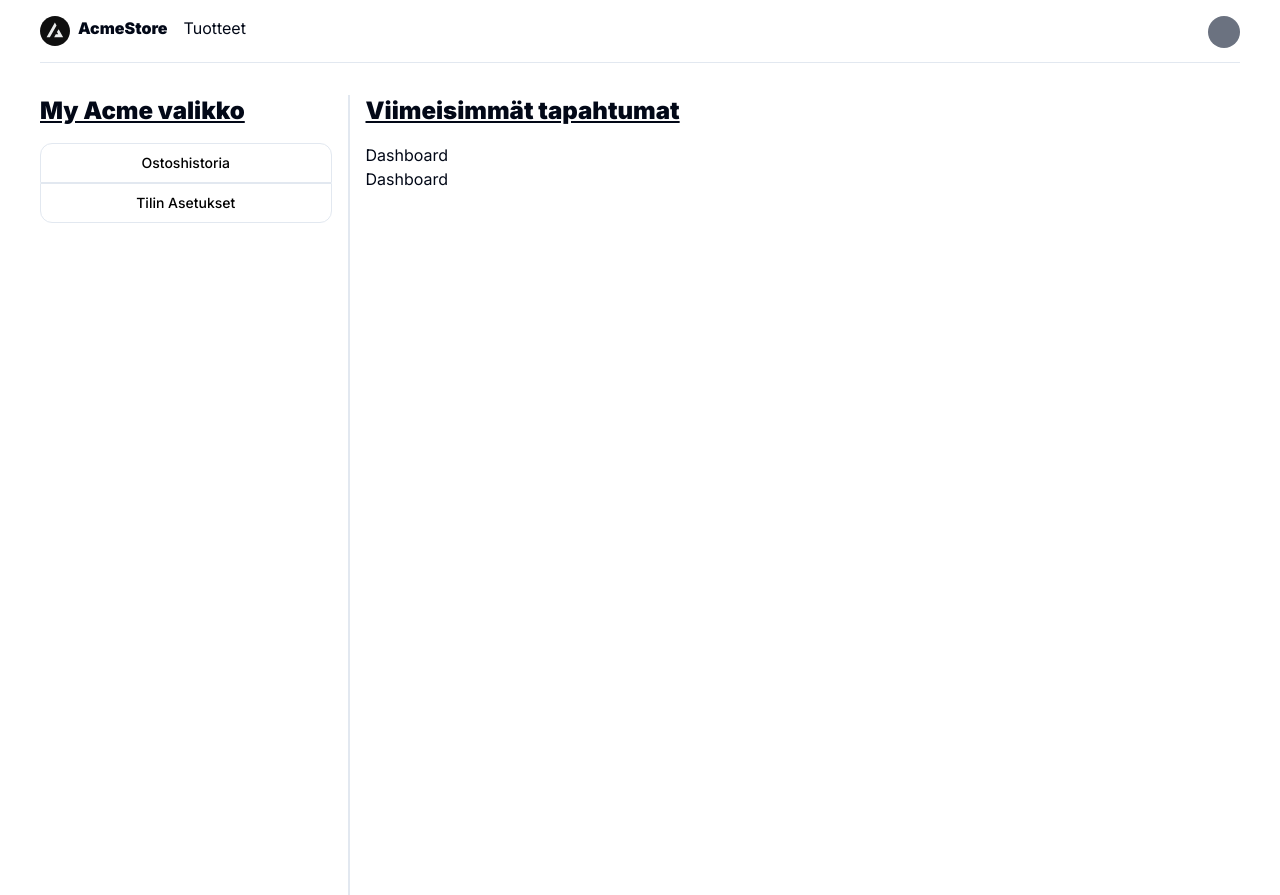
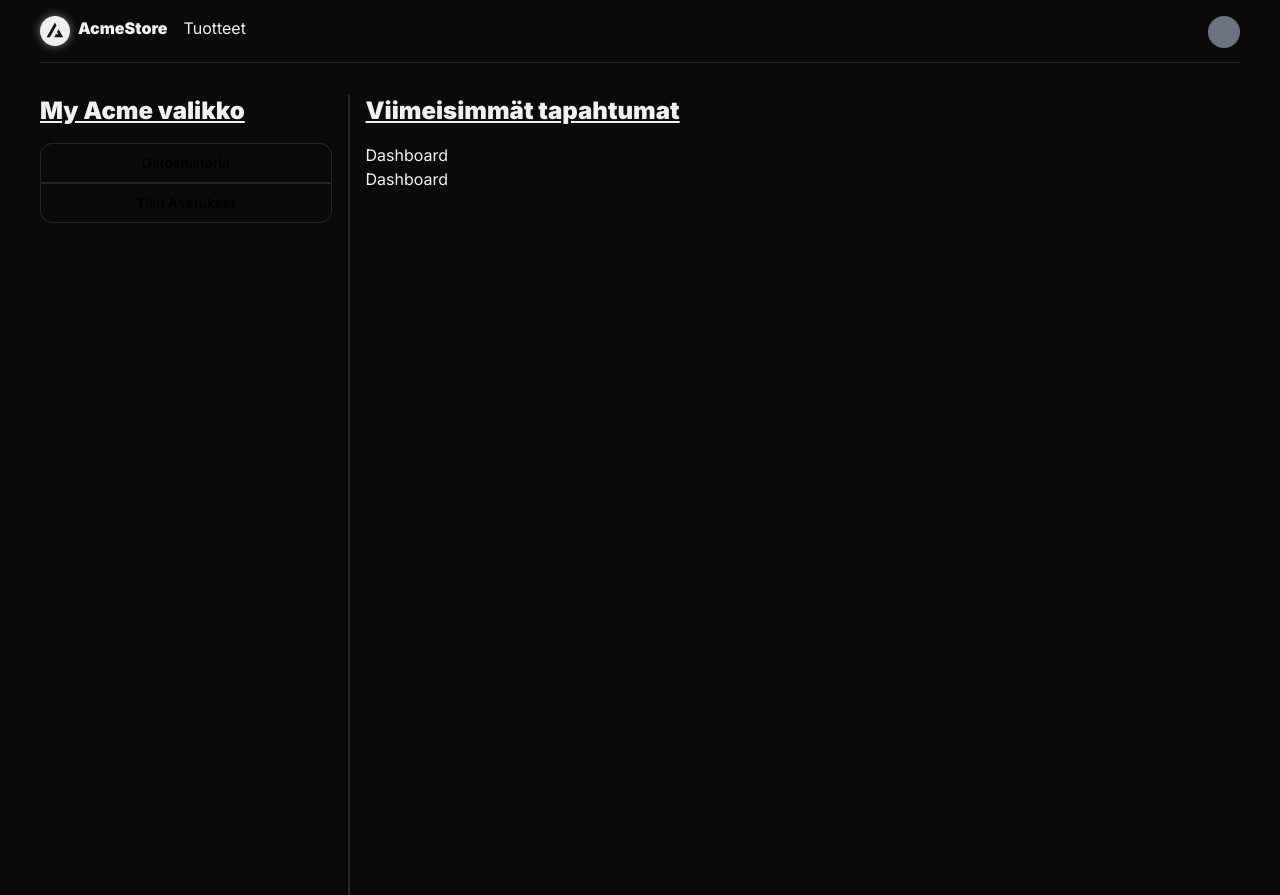
Before and after one commit to juhamikael/ICT-Project-Feedback-Solution, a Next.js app: page /dashboard in a window 1280 px wide. Built offline with nearby package versions, Linux system fonts and the light colour scheme; no server answers.

Commit message:
change theme

```diff
--- a/src/app/globals.css
+++ b/src/app/globals.css
@@ -5,64 +5,47 @@
 @layer base {
   :root {
     --background: 0 0% 100%;
-    --foreground: 222.2 84% 4.9%;
-
+    --foreground: 240 10% 3.9%;
     --card: 0 0% 100%;
-    --card-foreground: 222.2 84% 4.9%;
-
+    --card-foreground: 240 10% 3.9%;
     --popover: 0 0% 100%;
-    --popover-foreground: 222.2 84% 4.9%;
-
-    --primary: 222.2 47.4% 11.2%;
-    --primary-foreground: 210 40% 98%;
-
-    --secondary: 210 40% 96.1%;
-    --secondary-foreground: 222.2 47.4% 11.2%;
-
-    --muted: 210 40% 96.1%;
-    --muted-foreground: 215.4 16.3% 46.9%;
-
-    --accent: 210 40% 96.1%;
-    --accent-foreground: 222.2 47.4% 11.2%;
-
+    --popover-foreground: 240 10% 3.9%;
+    --primary: 142.1 76.2% 36.3%;
+    --primary-foreground: 355.7 100% 97.3%;
+    --secondary: 240 4.8% 95.9%;
+    --secondary-foreground: 240 5.9% 10%;
+    --muted: 240 4.8% 95.9%;
+    --muted-foreground: 240 3.8% 46.1%;
+    --accent: 240 4.8% 95.9%;
+    --accent-foreground: 240 5.9% 10%;
     --destructive: 0 84.2% 60.2%;
-    --destructive-foreground: 210 40% 98%;
-
-    --border: 214.3 31.8% 91.4%;
-    --input: 214.3 31.8% 91.4%;
-    --ring: 222.2 84% 4.9%;
-
+    --destructive-foreground: 0 0% 98%;
+    --border: 240 5.9% 90%;
+    --input: 240 5.9% 90%;
+    --ring: 142.1 76.2% 36.3%;
     --radius: 0.5rem;
   }
 
   .dark {
-    --background: 222.2 84% 4.9%;
-    --foreground: 210 40% 98%;
-
-    --card: 222.2 84% 4.9%;
-    --card-foreground: 210 40% 98%;
-
-    --popover: 222.2 84% 4.9%;
-    --popover-foreground: 210 40% 98%;
-
-    --primary: 210 40% 98%;
-    --primary-foreground: 222.2 47.4% 11.2%;
-
-    --secondary: 217.2 32.6% 17.5%;
-    --secondary-foreground: 210 40% 98%;
-
-    --muted: 217.2 32.6% 17.5%;
-    --muted-foreground: 215 20.2% 65.1%;
-
-    --accent: 217.2 32.6% 17.5%;
-    --accent-foreground: 210 40% 98%;
-
+    --background: 20 14.3% 4.1%;
+    --foreground: 0 0% 95%;
+    --card: 24 9.8% 10%;
+    --card-foreground: 0 0% 95%;
+    --popover: 0 0% 9%;
+    --popover-foreground: 0 0% 95%;
+    --primary: 142.1 70.6% 45.3%;
+    --primary-foreground: 144.9 80.4% 10%;
+    --secondary: 240 3.7% 15.9%;
+    --secondary-foreground: 0 0% 98%;
+    --muted: 0 0% 15%;
+    --muted-foreground: 240 5% 64.9%;
+    --accent: 12 6.5% 15.1%;
+    --accent-foreground: 0 0% 98%;
     --destructive: 0 62.8% 30.6%;
-    --destructive-foreground: 210 40% 98%;
-
-    --border: 217.2 32.6% 17.5%;
-    --input: 217.2 32.6% 17.5%;
-    --ring: 212.7 26.8% 83.9%;
+    --destructive-foreground: 0 85.7% 97.3%;
+    --border: 240 3.7% 15.9%;
+    --input: 240 3.7% 15.9%;
+    --ring: 142.4 71.8% 29.2%;
   }
 }
 
--- a/src/app/layout.tsx
+++ b/src/app/layout.tsx
@@ -2,7 +2,7 @@ import NavBar from "@/components/NavBar";
 import "./globals.css";
 import type { Metadata } from "next";
 import { Inter } from "next/font/google";
-
+import { ThemeProvider } from "@/components/theme-provider";
 const inter = Inter({ subsets: ["latin"] });
 
 export const metadata: Metadata = {
@@ -16,7 +16,7 @@ export default function RootLayout({
   children: React.ReactNode;
 }) {
   return (
-    <html lang="en">
+    <html lang="en" className="dark">
       <body className={inter.className}>
         <NavBar />
         {children}
```
